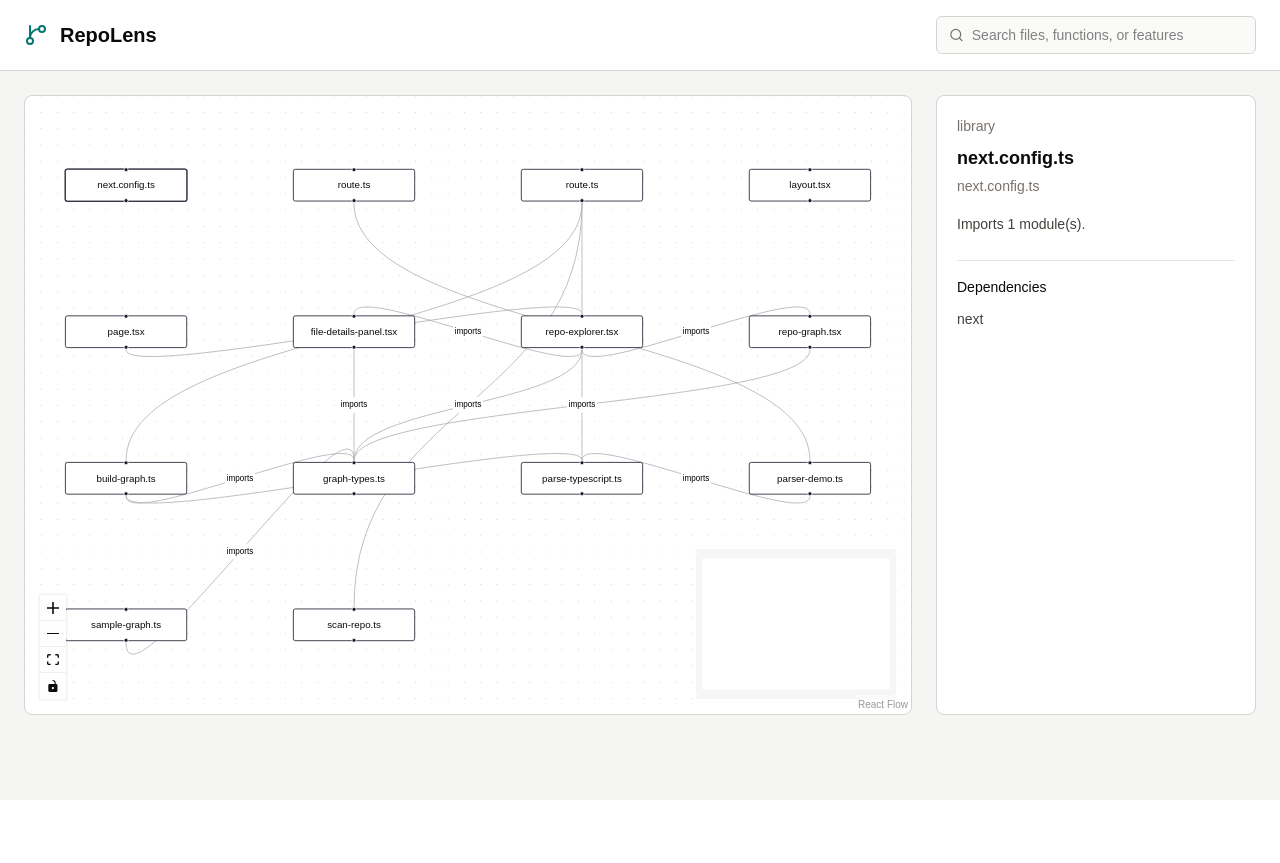
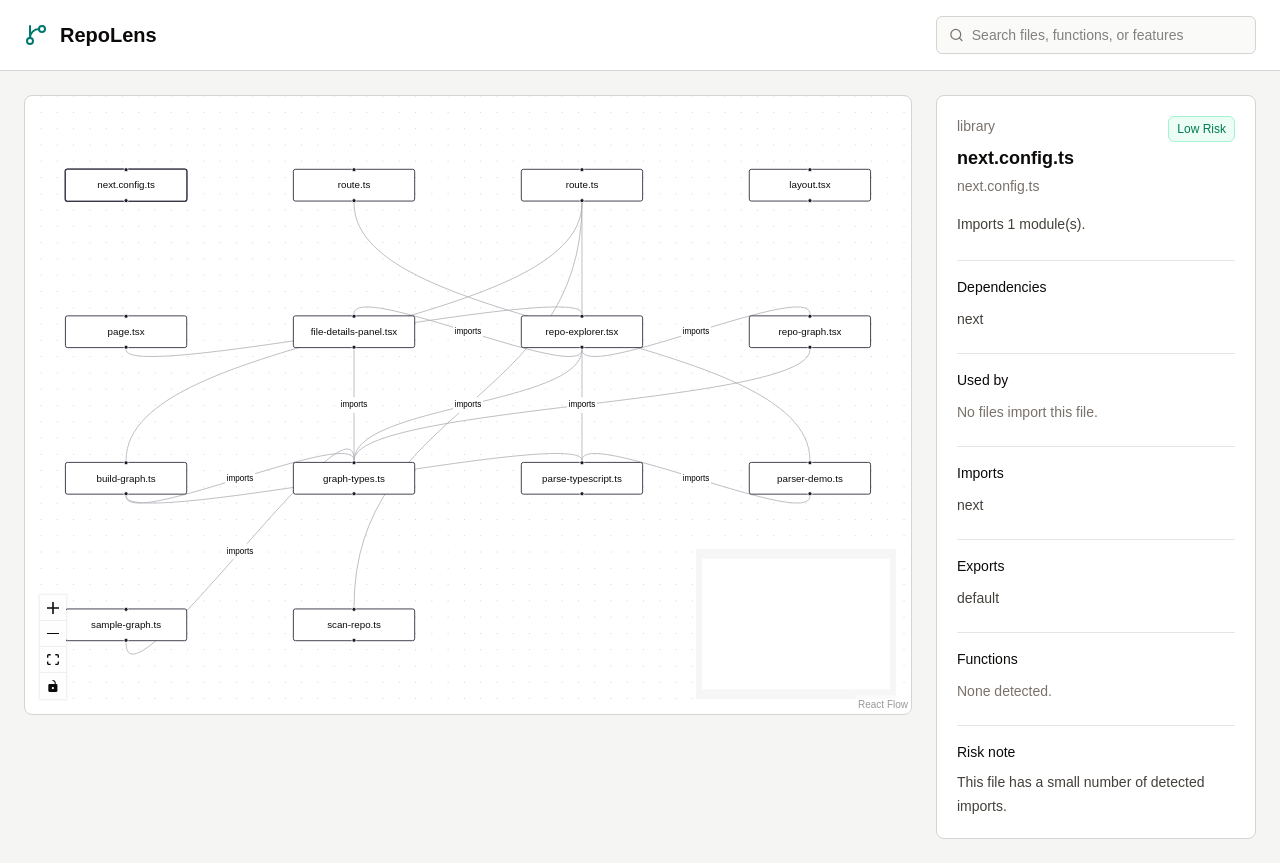
Before and after one commit to oshadhaw63/RepoLens, a Next.js app: page / in a window 1280 px wide. Before the commit the page ends 800 px from the top, so only its background shows below. Built offline with nearby package versions, Linux system fonts and the light colour scheme.

Commit message:
feat: show incoming file dependencies

```diff
--- a/src/components/file-details-panel.tsx
+++ b/src/components/file-details-panel.tsx
@@ -2,24 +2,70 @@ import type { RepoNodeData } from "@/lib/repolens/graph-types";
 
 type FileDetailsPanelProps = {
   file: RepoNodeData;
+  usedBy: string[];
 };
 
-export function FileDetailsPanel({ file }: FileDetailsPanelProps) {
+const riskStyles = {
+  low: "border-emerald-200 bg-emerald-50 text-emerald-700",
+  medium: "border-amber-200 bg-amber-50 text-amber-700",
+  high: "border-red-200 bg-red-50 text-red-700",
+};
+
+export function FileDetailsPanel({ file, usedBy }: FileDetailsPanelProps) {
   return (
     <aside className="rounded-lg border border-stone-300 bg-white p-5">
-      <p className="text-sm font-medium text-stone-500">{file.kind}</p>
-      <h2 className="mt-2 text-lg font-semibold">{file.label}</h2>
-      <p className="mt-1 text-sm text-stone-500">{file.path}</p>
+      <div className="flex items-start justify-between gap-3">
+        <div>
+          <p className="text-sm font-medium text-stone-500">{file.kind}</p>
+          <h2 className="mt-2 text-lg font-semibold">{file.label}</h2>
+          <p className="mt-1 text-sm text-stone-500">{file.path}</p>
+        </div>
+
+        <span
+          className={`rounded-md border px-2 py-1 text-xs font-medium capitalize ${riskStyles[file.risk.level]}`}
+        >
+          {file.risk.level} risk
+        </span>
+      </div>
+
       <p className="mt-4 text-sm leading-6 text-stone-700">{file.summary}</p>
 
+      <DetailList title="Dependencies" items={file.dependencies} />
+      <DetailList title="Used by" items={usedBy} emptyText="No files import this file." />
+      <DetailList title="Imports" items={file.imports} />
+      <DetailList title="Exports" items={file.exports} />
+      <DetailList title="Functions" items={file.functions} />
+
       <div className="mt-6 border-t border-stone-200 pt-4">
-        <p className="text-sm font-medium">Dependencies</p>
-        <ul className="mt-3 space-y-2 text-sm text-stone-700">
-          {file.dependencies.map((dependency) => (
-            <li key={dependency}>{dependency}</li>
-          ))}
-        </ul>
+        <p className="text-sm font-medium">Risk note</p>
+        <p className="mt-2 text-sm leading-6 text-stone-700">
+          {file.risk.reason}
+        </p>
       </div>
     </aside>
   );
 }
+
+type DetailListProps = {
+  title: string;
+  items: string[];
+  emptyText?: string;
+};
+
+function DetailList({ title, items, emptyText = "None detected." }: DetailListProps) {
+  return (
+    <div className="mt-6 border-t border-stone-200 pt-4">
+      <p className="text-sm font-medium">{title}</p>
+
+      {items.length > 0 ? (
+        <ul className="mt-3 space-y-2 text-sm text-stone-700">
+          {items.map((item) => (
+            <li key={item}>{item}</li>
+          ))}
+        </ul>
+      ) : (
+        <p className="mt-3 text-sm text-stone-500">{emptyText}</p>
+      )}
+    </div>
+  );
+}
--- a/src/components/repo-explorer.tsx
+++ b/src/components/repo-explorer.tsx
@@ -90,6 +90,16 @@ export function RepoExplorer() {
     });
   }, [graph.edges, filteredNodeIds]);
 
+  const usedBy = useMemo(() => {
+    if (!selectedNode) {
+      return [];
+    }
+
+    return graph.edges
+      .filter((edge) => edge.target === selectedNode.id)
+      .map((edge) => edge.source);
+  }, [graph.edges, selectedNode]);
+
   useEffect(() => {
     if (selectedNode && filteredNodeIds.has(selectedNode.id)) {
       return;
@@ -140,7 +150,7 @@ export function RepoExplorer() {
         </div>
 
         {selectedNode ? (
-          <FileDetailsPanel file={selectedNode.data} />
+          <FileDetailsPanel file={selectedNode.data} usedBy={usedBy} />
         ) : (
           <aside className="rounded-lg border border-stone-300 bg-white p-5 text-sm text-stone-500">
             No file selected.
```
